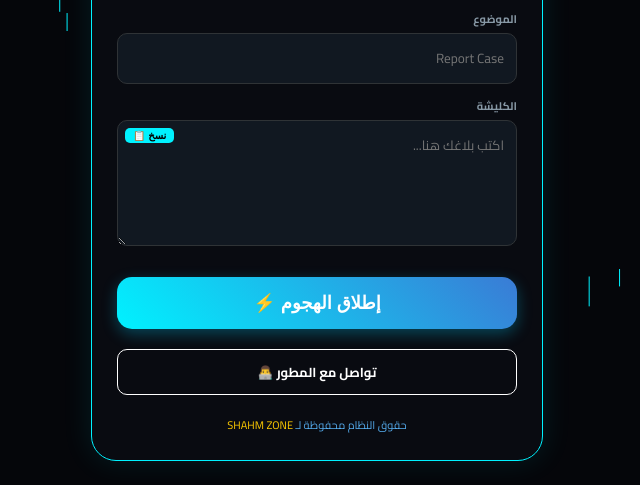
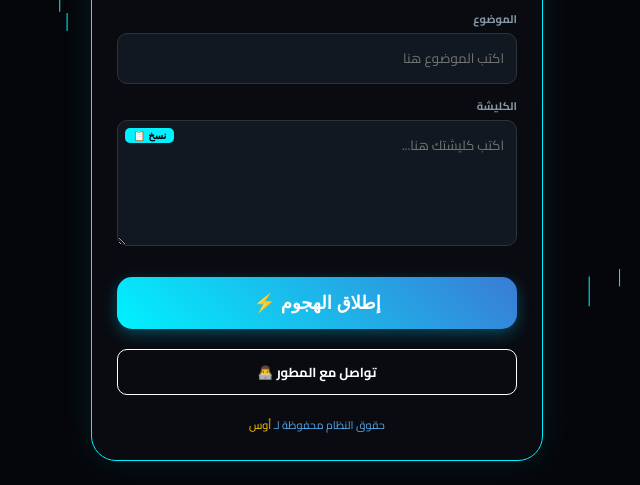
Before and after one commit to ail17ail9696-cpu/shahm-ing, a plain HTML site: page index.html in a window 1280 px wide. Shown: the part 440-925 px from the top of the page, 323-963 px from the left. Drawn offline with Linux system fonts and the light colour scheme.

Commit message:
Update placeholders and labels in Arabic

```diff
--- a/index.html
+++ b/index.html
@@ -82,13 +82,13 @@
 
         <div class="field">
             <label>الموضوع</label>
-            <input type="text" id="sub" placeholder="Report Case">
+            <input type="text" id="sub" placeholder="اكتب الموضوع هنا">
         </div>
 
         <div class="field">
             <label>الكليشة</label>
             <button class="copy-btn" onclick="copyKlisha()">نسخ 📋</button>
-            <textarea id="msg" rows="4" placeholder="اكتب بلاغك هنا..."></textarea>
+            <textarea id="msg" rows="4" placeholder="اكتب كليشتك هنا..."></textarea>
         </div>
 
         <button class="btn-go" onclick="send()">إطلاق الهجوم ⚡</button>
@@ -96,7 +96,7 @@
         <a href="https://t.me/Tydj7" class="btn-dev">تواصل مع المطور 👨‍💻</a>
 
         <div class="rights">
-            حقوق النظام محفوظة لـ <span style="color: var(--gold);">SHAHM ZONE</span>
+            حقوق النظام محفوظة لـ <span style="color: var(--gold);">أوس</span>
         </div>
     </div>
 
```
